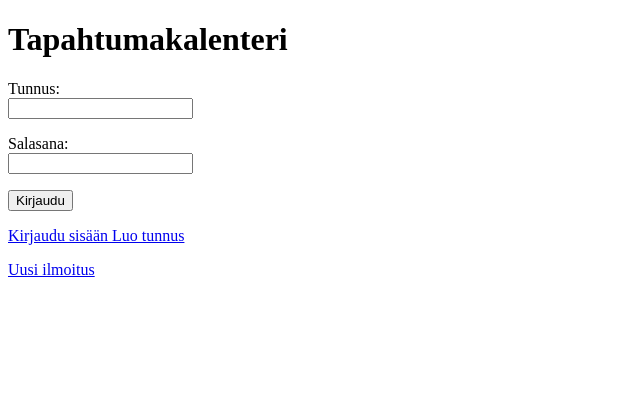
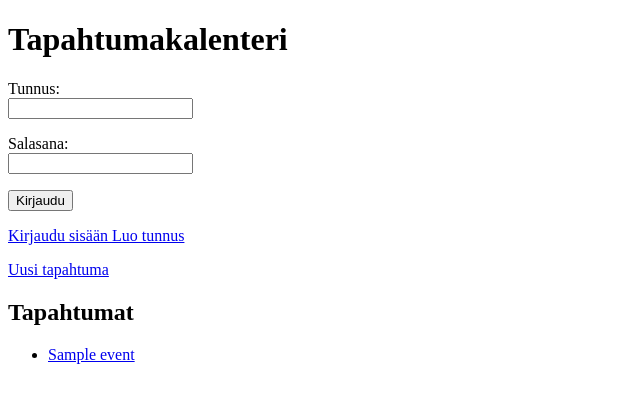
Before and after one commit to maijaelinalaine/course_project-Databases-and-Web-Programming-, a Flask app: template templates/index.html in a window 1280 px wide. Shown: the top 403 px of the page, without its empty margins (0-640 px from the left). Run offline with Flask 3, Linux system fonts and the light colour scheme; the template is opened without the code that fills it: most values are stand-ins (such as "Sample title", 1, 10 or a date in 2020).

Commit message:
Show event list/info

```diff
--- a/app.py
+++ b/app.py
@@ -4,14 +4,20 @@ from flask import redirect, render_template, request, session
 from werkzeug.security import generate_password_hash, check_password_hash
 import config
 import db
-import items
+import events
 
 app = Flask(__name__)
 app.secret_key = config.secret_key
 
 @app.route("/")
 def index():
-    return render_template("index.html")
+    all_events = events.get_events()
+    return render_template("index.html", events=all_events)
+
+@app.route("/event/<int:event_id>")
+def show_event(event_id):
+    event = events.get_event(event_id)
+    return render_template("show_item.html", item=event)
 
 @app.route("/new_event")
 def new_event():
@@ -21,10 +27,12 @@ def new_event():
 def create_event():
     title = request.form["title"]
     description = request.form["description"]
-    type = request.form["type"]
+    event_type = request.form["event_type"]
+    if "user_id" not in session:
+        return redirect("/login")
     user_id = session["user_id"]
 
-    items.add_items(title, description, type, user_id)
+    events.add_event(title, description, event_type, user_id)
     return redirect("/")
 
 @app.route("/register")
@@ -74,4 +82,4 @@ def login():
 def logout():
     del session["user_id"]
     del session["username"]
-    return redirect("/")@app.route("/create", methods=["POST"])
+    return redirect("/")
--- a/items.py
+++ /dev/null
@@ -1,6 +0,0 @@
-import db
-
-def add_items(title, description, type, user_id):
-    sql = """INSERT INTO events (title, description, type, user_id)
-            VALUES (?, ?, ?, ?)"""
-    db.execute(sql, [title, description, type, user_id])
--- a/schema.sql
+++ b/schema.sql
@@ -8,6 +8,6 @@ CREATE TABLE events (
     id INTEGER PRIMARY KEY,
     title TEXT,
     description TEXT,
-    type TEXT,
+    event_type TEXT,
     user_id INTEGER REFERENCES users
 );
--- a/templates/index.html
+++ b/templates/index.html
@@ -29,6 +29,18 @@
       <a href="/login"> Kirjaudu sisään </a>
       <a href="/register"> Luo tunnus </a>
     </p>
-    <a href="/new_event"> Uusi ilmoitus</a>
+    <p>
+      <a href="/new_event"> Uusi tapahtuma </a>
+    </p>
+
+    <p></p>
+    <h2>Tapahtumat</h2>
+
+    <ul>
+      {% for event in events %}
+      <li><a href="/event/{{ event_id }}">{{ event.title }}</a></li>
+      {% endfor %}
+      </li>
+    </ul>
   </body>
 </html>
```
Also changed, not shown: events.py (added, +20 -0 lines), templates/show_event.html (added, +16 -0 lines).
